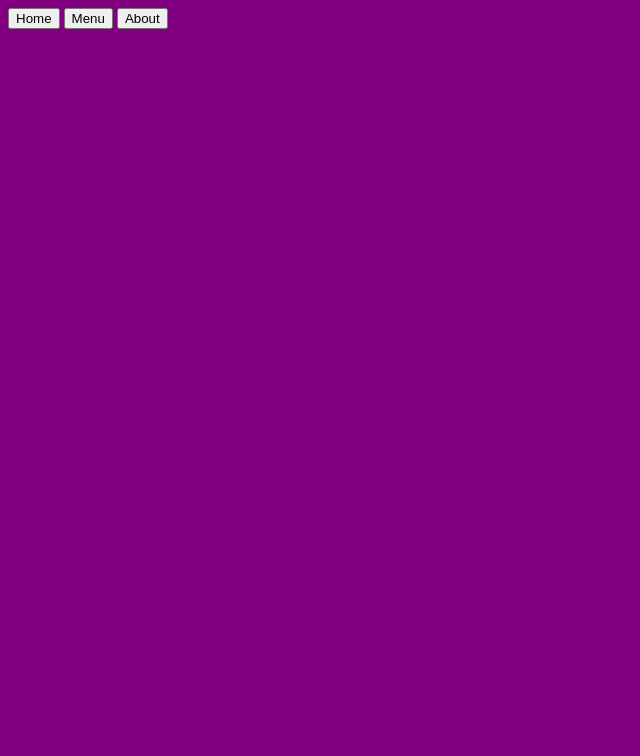
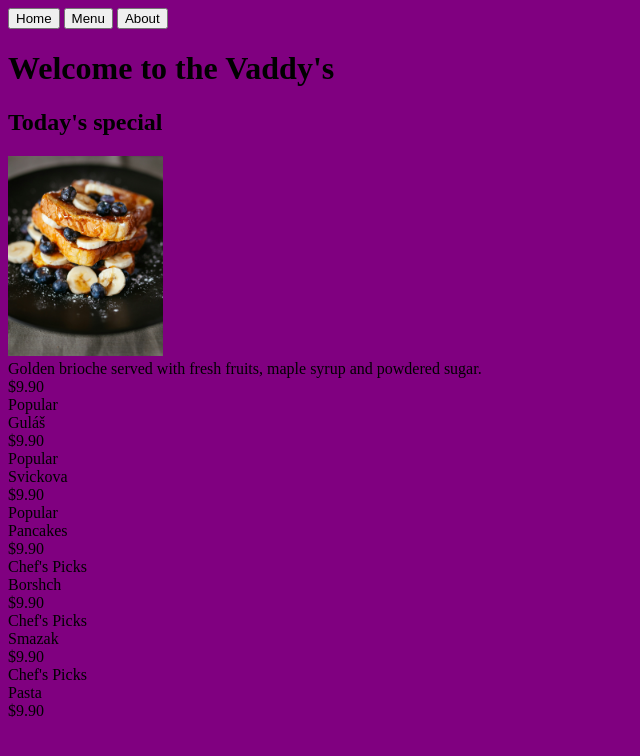
Before and after one commit to melnyk01/TOP-restaurant-page, a website built with webpack: page src/template.html in a window 1280 px wide. Shown: the whole page, without its empty margins (0-640 px from the left). Built offline with nearby package versions, Linux system fonts and the light colour scheme.

Commit message:
Refactor menu rendering using structured meal data

```diff
--- /dev/null
+++ b/src/content.js
@@ -0,0 +1,87 @@
+import frenchToast from './images/frenchToast.jpg'
+export function displayPageContent() {
+    const content = document.querySelector('#content');
+
+    // Header
+    const header = document.createElement('h1');
+    const headerText = document.createElement('h2');
+    header.textContent = 'Welcome to the Vaddy\'s';
+    headerText.textContent = 'Fresh ingredients. Homemade recipes.'
+
+    // Today's special
+    const todaysSpecial = document.createElement('div');
+    const h2 = document.createElement('h2');
+    const mealImage = document.createElement('img');
+    const mealDescription = document.createElement('div');
+    const mealPrice = document.createElement('div');
+    h2.textContent = 'Today\'s special';
+    mealImage.src = frenchToast;
+    mealDescription.textContent = 'Golden brioche served with fresh fruits, maple syrup and powdered sugar.';
+    mealPrice.textContent = '$9.90'
+    todaysSpecial.appendChild(h2);
+    todaysSpecial.appendChild(mealImage);
+    todaysSpecial.appendChild(mealDescription);
+    todaysSpecial.appendChild(mealPrice);
+
+    content.appendChild(header);
+    content.appendChild(todaysSpecial);
+
+    // Menu
+    const menu = document.createElement('div');
+    let menus = [
+        [
+            {
+                name: 'Guláš',
+                price: '$9.90',
+                category: 'Popular'
+            },
+            {
+                name: 'Svickova',
+                price: '$9.90',
+                category: 'Popular'
+            },
+            {
+                name: 'Pancakes',
+                price: '$9.90',
+                category: 'Popular'
+            },
+        ],
+        [
+            {
+                name: 'Borshch',
+                price: '$9.90',
+                category: "Chef's Picks",
+            },
+            {
+                name: 'Smazak',
+                price: '$9.90',
+                category: "Chef's Picks",
+            },
+            {
+                name: 'Pasta',
+                price: '$9.90',
+                category: "Chef's Picks",
+            }
+        ]
+    ]
+    for (let category of menus) {
+        const meals = document.createElement('ul');
+        for (const meal of category) {
+            const card = document.createElement('div');
+            const mealCategory = document.createElement('div');
+            const mealName = document.createElement('div');
+            const mealPrice = document.createElement('div');
+            mealCategory.textContent = meal.category;
+            mealName.textContent = meal.name;
+            mealPrice.textContent = meal.price;
+
+            card.appendChild(mealCategory);
+            card.appendChild(mealName);
+            card.appendChild(mealPrice);
+
+            menu.appendChild(card);
+        }
+    }
+
+    content.appendChild(menu);
+}
--- a/src/index.js
+++ b/src/index.js
@@ -1,2 +1,4 @@
 import "./style.css";
-console.log('hey there!')
+import { displayPageContent } from "./content.js";
+
+displayPageContent();
--- a/src/style.css
+++ b/src/style.css
@@ -1,3 +1,8 @@
 body {
     background-color: purple;
 }
+
+img {
+    height: 200px;
+    width: auto;
+}
--- a/src/template.html
+++ b/src/template.html
@@ -4,6 +4,7 @@
 <head>
     <meta charset="UTF-8">
     <meta name="viewport" content="width=device-width, initial-scale=1.0">
+    <link rel="shortcut icon" href="#">
     <title>Home</title>
 </head>
 
@@ -15,7 +16,9 @@
         <button>About</button>
     </header>
 
-    <div id='content'> </div>
+    <div id='content'>
+
+    </div>
 </body>
 
 </html>
```
Also changed, not shown: src/images/frenchToast.jpg (added).
